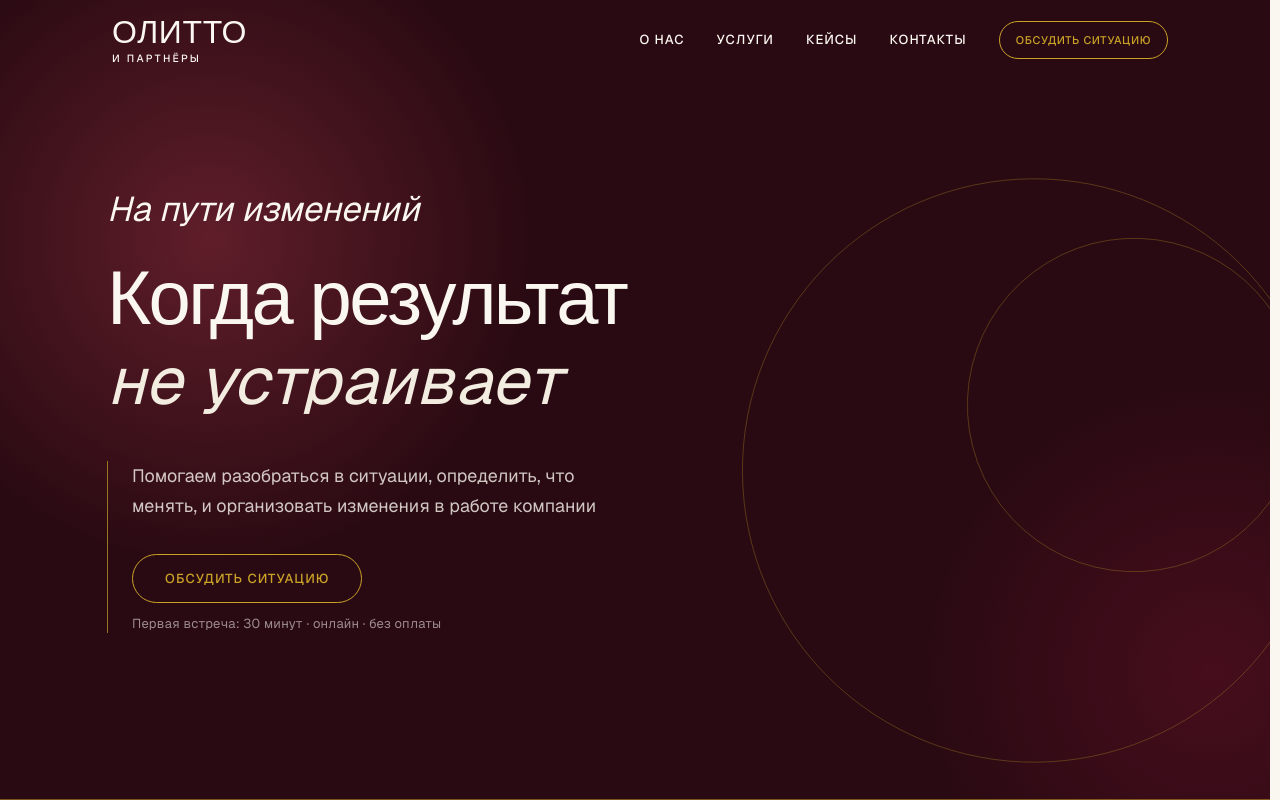
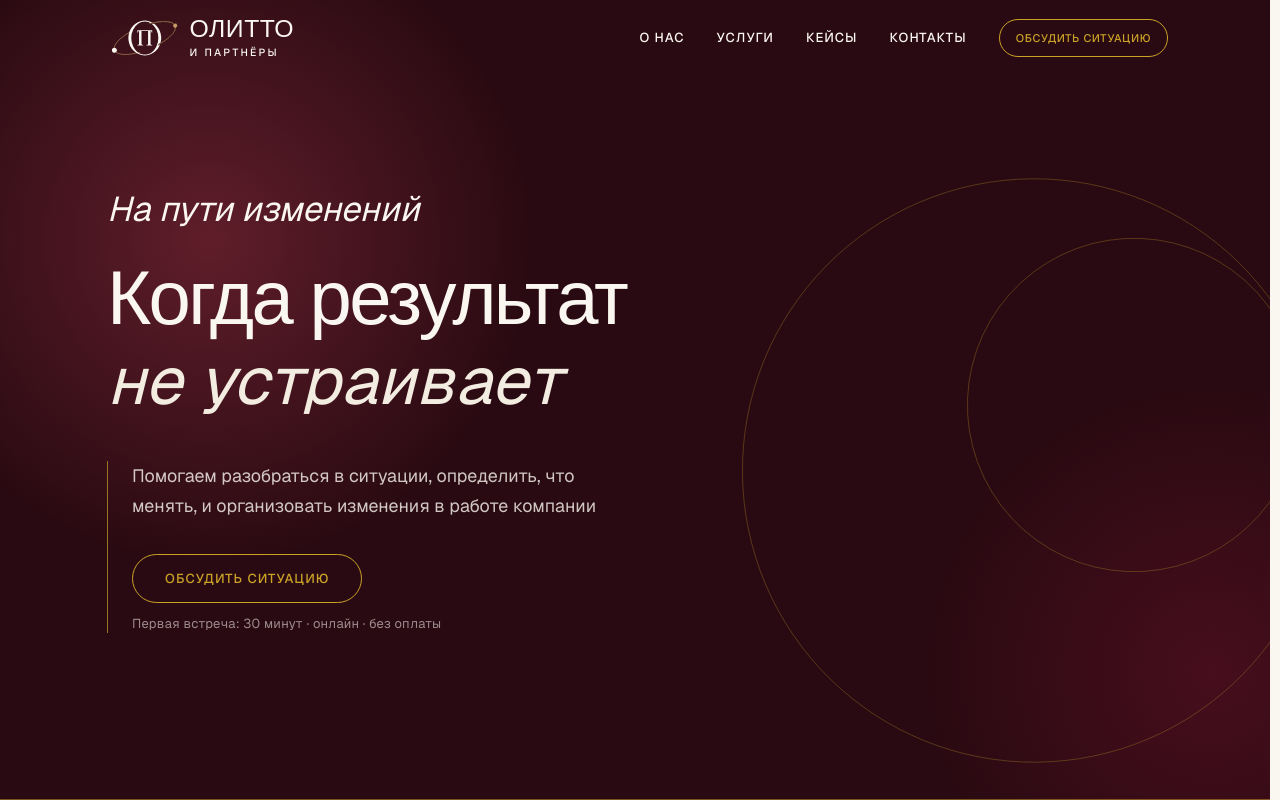
Before and after one commit to Sladenki/premium-psychology, a Next.js app: page / in a window 1280 px wide. Shown: the top 800 px of the page. Built offline with nearby package versions, Linux system fonts and the light colour scheme; a web font is replaced by a local one.

Commit message:
add logo

```diff
--- a/components/layout/header.tsx
+++ b/components/layout/header.tsx
@@ -4,6 +4,7 @@ import { useMotionValueEvent, useScroll } from "framer-motion";
 import { useEffect, useState } from "react";
 import { hero, nav } from "@/lib/content";
 import { cn } from "@/lib/cn";
+import { LogoMark } from "@/components/ui/logo-mark";
 import { MagneticButton } from "@/components/ui/magnetic-button";
 
 export function Header() {
@@ -71,12 +72,21 @@ export function Header() {
       )}
     >
       <div className="relative z-50 mx-auto flex w-full max-w-[1120px] items-center justify-between gap-3 px-5 py-3 sm:gap-6 sm:px-8 sm:py-4">
-        <a href="#top" className="min-w-0 leading-none" data-cursor="expand" onClick={() => setOpen(false)}>
-          <span className="block font-serif text-[1.65rem] leading-none tracking-[0.02em] uppercase sm:text-[2rem]">
-            Олитто
-          </span>
-          <span className="mt-1.5 block text-[0.58rem] font-medium uppercase leading-none tracking-[0.22em] sm:text-[0.65rem]">
-            и партнёры
+        <a
+          href="#top"
+          className="flex min-w-0 items-center gap-2.5 leading-none sm:gap-3"
+          data-cursor="expand"
+          onClick={() => setOpen(false)}
+          aria-label="Олитто и партнёры"
+        >
+          <LogoMark inverted={light} className="h-9 w-[3.35rem] sm:h-11 sm:w-[4.1rem]" />
+          <span className="hidden min-w-0 sm:block">
+            <span className="block font-serif text-[1.35rem] leading-none tracking-[0.02em] uppercase lg:text-[1.55rem]">
+              Олитто
+            </span>
+            <span className="mt-1.5 block text-[0.58rem] font-medium uppercase leading-none tracking-[0.22em] lg:text-[0.65rem]">
+              и партнёры
+            </span>
           </span>
         </a>
         <div className="flex shrink-0 items-center gap-2 sm:gap-4 lg:gap-8">
--- /dev/null
+++ b/components/ui/logo-mark.tsx
@@ -0,0 +1,75 @@
+import { cn } from "@/lib/cn";
+
+type LogoMarkProps = {
+  className?: string;
+  /** Cream mark for dark header; brand colors for light header. */
+  inverted?: boolean;
+};
+
+/** Official logo mark — O with П and gold orbital ring. */
+export function LogoMark({ className, inverted = false }: LogoMarkProps) {
+  const ink = inverted ? "#faf6f0" : "#741D2D";
+  const gold = "#C89B67";
+  const cut = inverted ? "#2a0a12" : "#faf6f0";
+  const uid = inverted ? "inv" : "brand";
+
+  return (
+    <svg
+      viewBox="40 55 320 190"
+      fill="none"
+      xmlns="http://www.w3.org/2000/svg"
+      className={cn("shrink-0", className)}
+      aria-hidden
+    >
+      <defs>
+        {/* Hide back orbit inside the O hole */}
+        <mask id={`logo-back-mask-${uid}`}>
+          <rect x="0" y="0" width="400" height="300" fill="white" />
+          <ellipse cx="200" cy="150" rx="66" ry="81" fill="black" />
+        </mask>
+        {/* Show front orbit only on the right, outside the O hole */}
+        <mask id={`logo-front-mask-${uid}`}>
+          <rect x="0" y="0" width="400" height="300" fill="black" />
+          <rect x="200" y="0" width="200" height="300" fill="white" />
+          <ellipse cx="200" cy="150" rx="66" ry="81" fill="black" />
+        </mask>
+      </defs>
+
+      {/* Orbit behind */}
+      <g transform="rotate(-22 200 150)" mask={`url(#logo-back-mask-${uid})`}>
+        <ellipse cx="200" cy="150" rx="160" ry="58" stroke={gold} strokeWidth="2.5" fill="none" />
+      </g>
+
+      {/* Letter O ring */}
+      <path
+        fillRule="evenodd"
+        d="M 200 65 A 80 85 0 1 1 199.9 65 Z M 200 69 A 66 81 0 1 0 200.1 69 Z"
+        fill={ink}
+      />
+
+      {/* Orbit in front of O (right side) with cut through the ring */}
+      <g transform="rotate(-22 200 150)" mask={`url(#logo-front-mask-${uid})`}>
+        <ellipse cx="200" cy="150" rx="160" ry="58" stroke={cut} strokeWidth="6" fill="none" />
+        <ellipse cx="200" cy="150" rx="160" ry="58" stroke={gold} strokeWidth="2.5" fill="none" />
+      </g>
+
+      {/* Orbit nodes */}
+      <g transform="rotate(-22 200 150)">
+        <circle cx="40" cy="150" r="12" fill={ink} />
+        <circle cx="360" cy="150" r="10" fill={gold} />
+      </g>
+
+      {/* Letter П */}
+      <path
+        d="M 164 112 L 236 112 L 236 124 L 234 124
+           Q 234 116 228 116 L 228 178
+           Q 228 184 236 184 L 236 186 L 208 186 L 208 184
+           Q 216 184 216 178 L 216 116 L 184 116 L 184 178
+           Q 184 184 192 184 L 192 186 L 164 186 L 164 184
+           Q 172 184 172 178 L 172 116
+           Q 166 116 166 124 L 164 124 Z"
+        fill={ink}
+      />
+    </svg>
+  );
+}
```
Also changed, not shown: public/logo-mark.svg (added).
